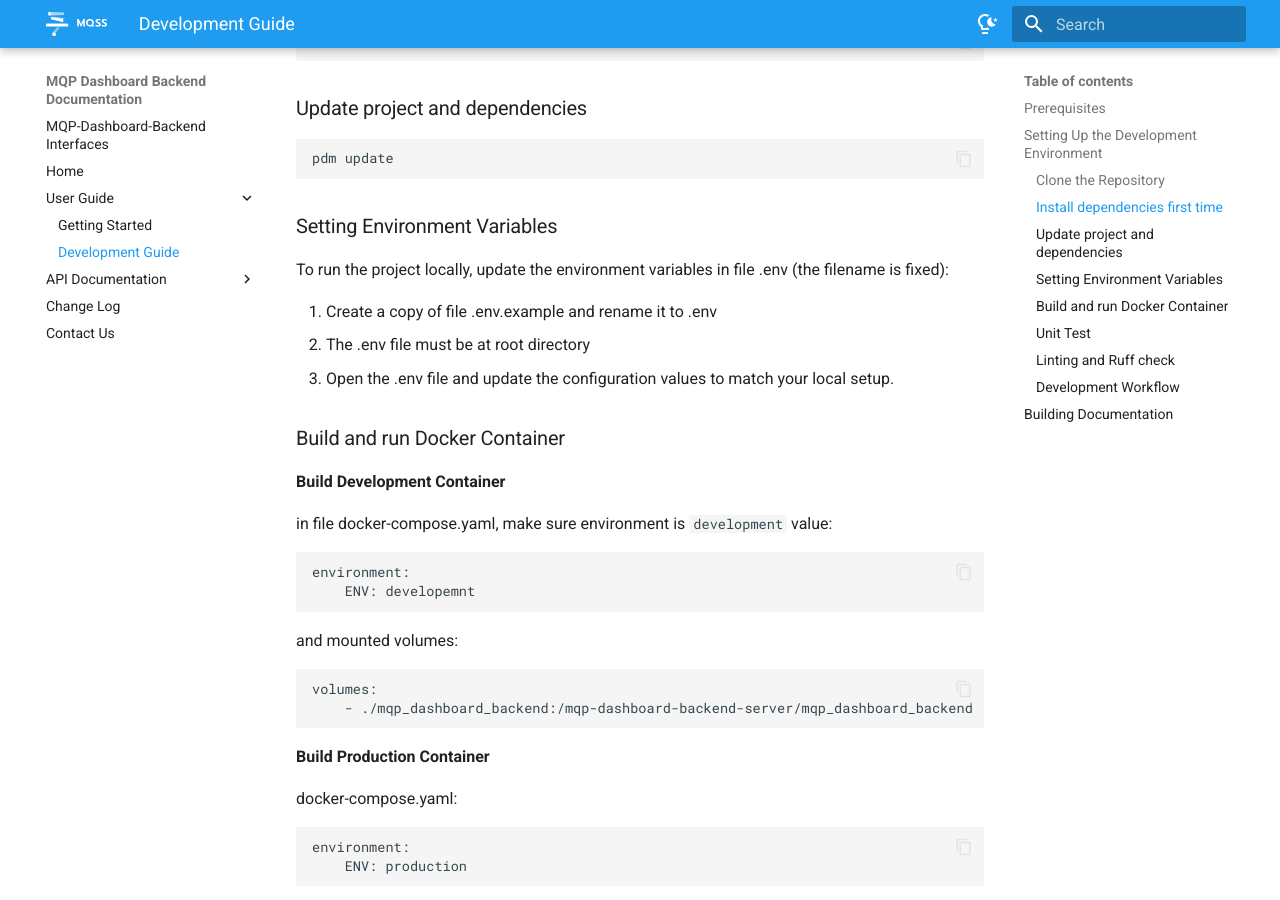
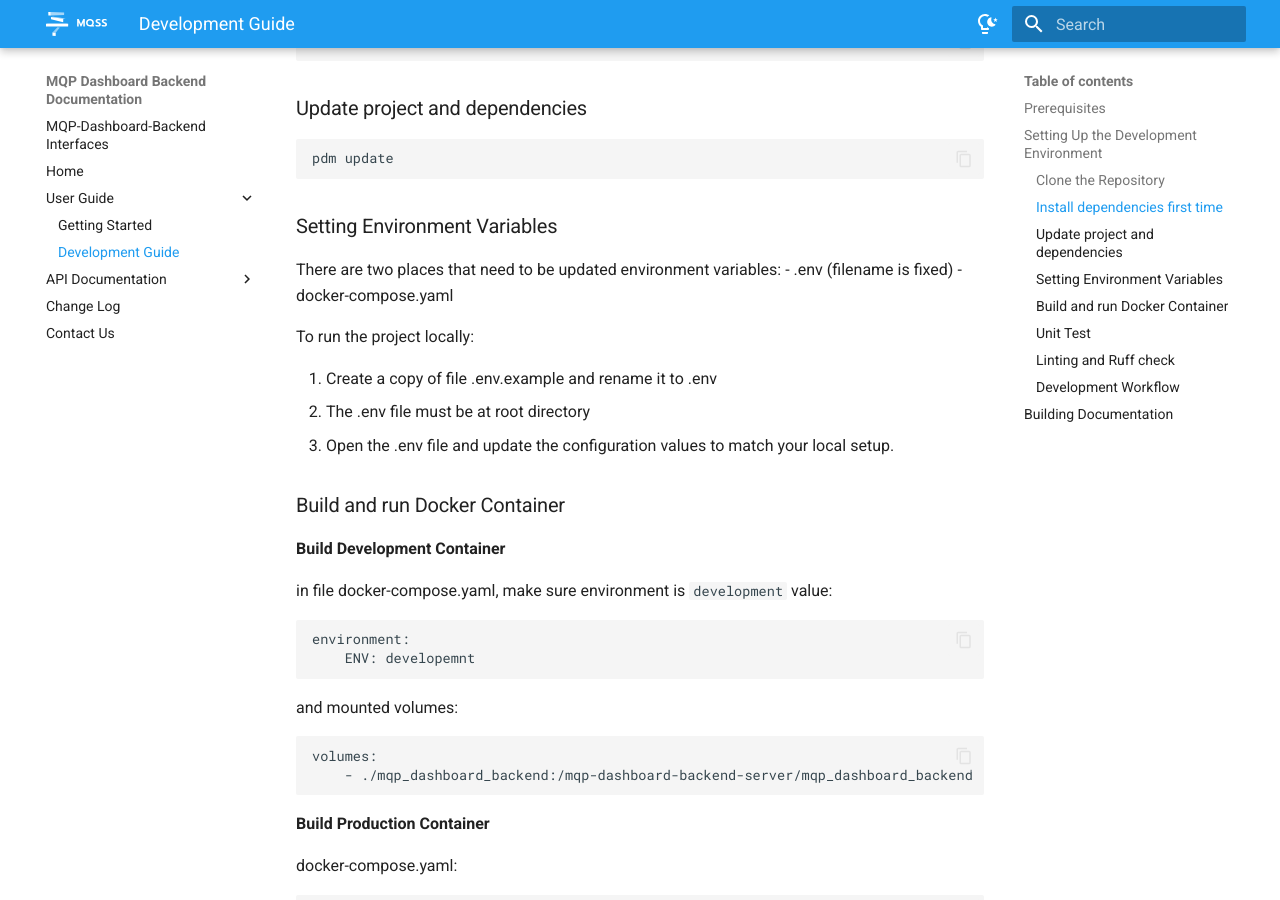
Before and after one commit to Munich-Quantum-Software-Stack/MQP-Dashboard-Backend, an MkDocs documentation site: the page built from docs/user_guide/development_guide.md, in a window 1280 px wide and 900 px high, scrolled down 543 px. Built offline with MkDocs 1.6.1 and Material for MkDocs 9.7.7, drawn with Linux system fonts in a browser that asks for light colours.

Commit message:
Correct typo in docker-compose.yaml and update development_guide.md

```diff
--- a/docs/user_guide/development_guide.md
+++ b/docs/user_guide/development_guide.md
@@ -27,7 +27,11 @@ pdm update
 
 ### Setting Environment Variables
 
-To run the project locally, update the environment variables in file .env (the filename is fixed):
+There are two places that need to be updated environment variables:
+- .env (filename is fixed)
+- docker-compose.yaml
+
+To run the project locally:
 
 1. Create a copy of file .env.example and rename it to .env
 2. The .env file must be at root directory
```
